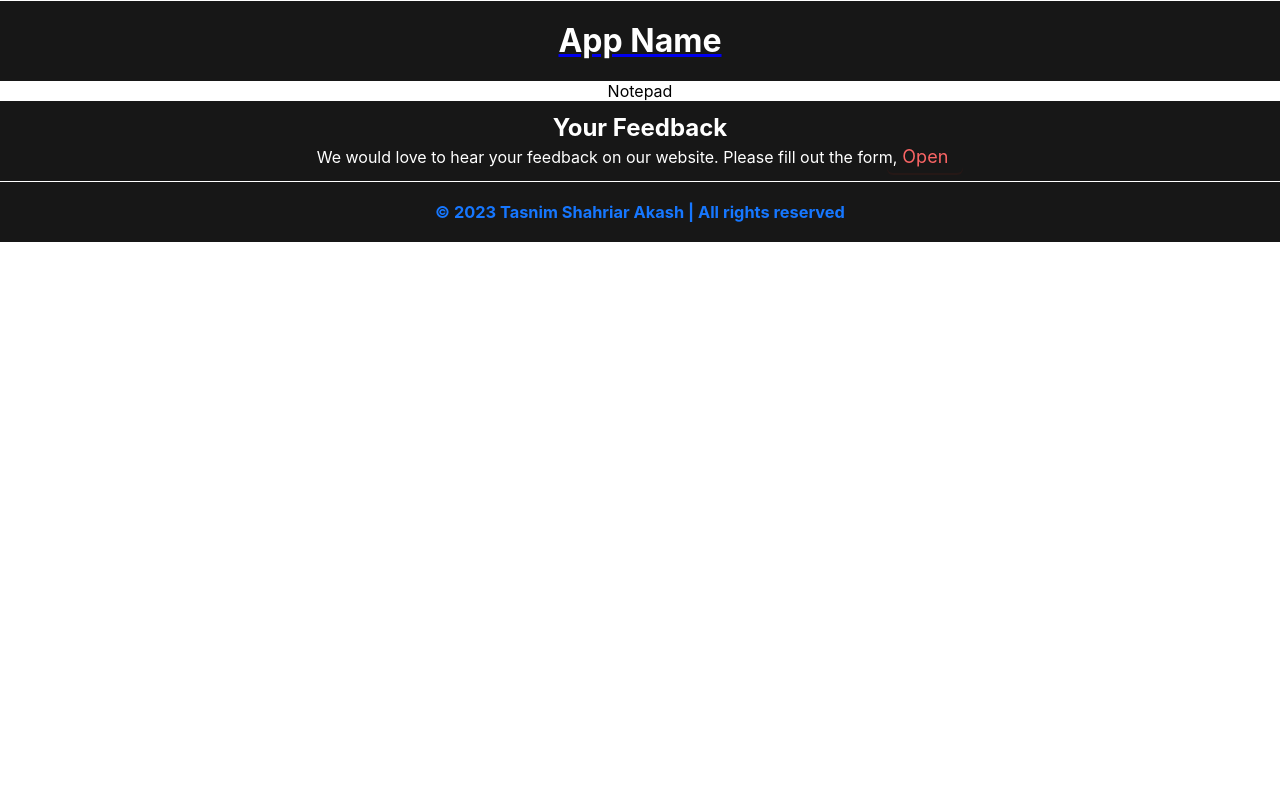
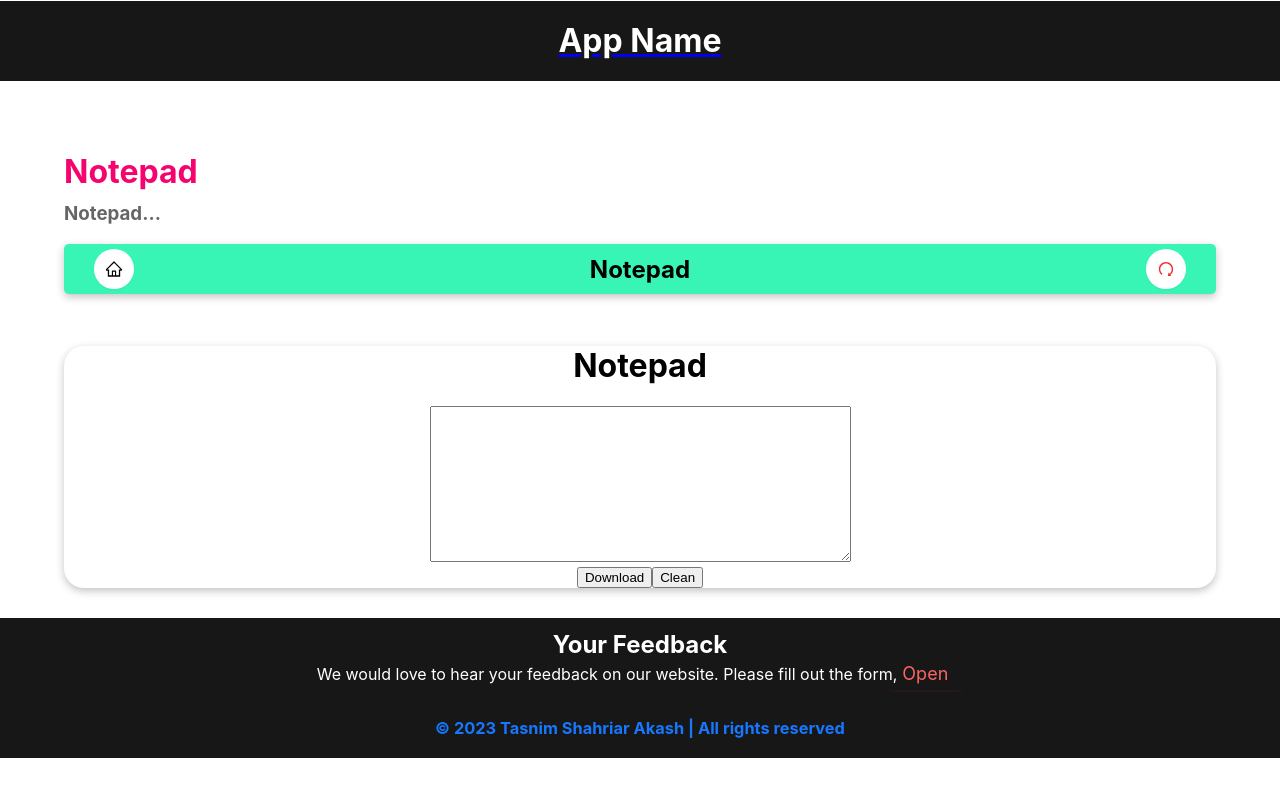
Before and after one commit to akashsdk/all-in-one, a React (Create React App) app: page /Notepad in a window 1280 px wide. Shown: the top 796 px of the page. Built offline with nearby package versions, Linux system fonts and the light colour scheme.

Commit message:
Update Notepad.js

```diff
--- a/src/Component/Notepad.js
+++ b/src/Component/Notepad.js
@@ -1,7 +1,59 @@
-import React from 'react'
+import React, {useState} from 'react'
+import './Component.css';
+import ComponentCart from "../Cart/ComponentCart";
+
 
 export default function Notepad() {
+
+  const [text, setText] = useState('');
+
+  // Function to handle text change
+  const handleTextChange = (event) => {
+    setText(event.target.value);
+  };
+
+  // Function to handle download button click
+  const handleDownload = () => {
+    if (text.trim() === '') {
+      alert('The Notepad is empty. Please add some text before downloading.');
+      return;
+    }
+
+    // Create a blob with the text content
+    const blob = new Blob([text], { type: 'text/plain' });
+    const url = URL.createObjectURL(blob);
+
+    // Create a temporary <a> element to trigger the download
+    const a = document.createElement('a');
+    a.href = url;
+    a.download = 'notepad_text.txt';
+    document.body.appendChild(a);
+    a.click();
+
+    // Clean up by removing the temporary <a> and revoking the URL object
+    document.body.removeChild(a);
+    URL.revokeObjectURL(url);
+  };
+
+  // Function to handle clean button click
+  const handleClean = () => {
+    setText('');
+  };
   return (
-    <div>Notepad</div>
+    <div>
+      <ComponentCart
+        mainText="Notepad"
+        bodyText="Notepad..."
+      />
+      <div className="ComponentBody">
+      <div>
+      <h1>Notepad</h1>
+      <textarea value={text} onChange={handleTextChange} rows={10} cols={50} />
+      <br />
+      <button onClick={handleDownload}>Download</button>
+      <button onClick={handleClean}>Clean</button>
+    </div>
+      </div>
+    </div>
   )
 }
```
